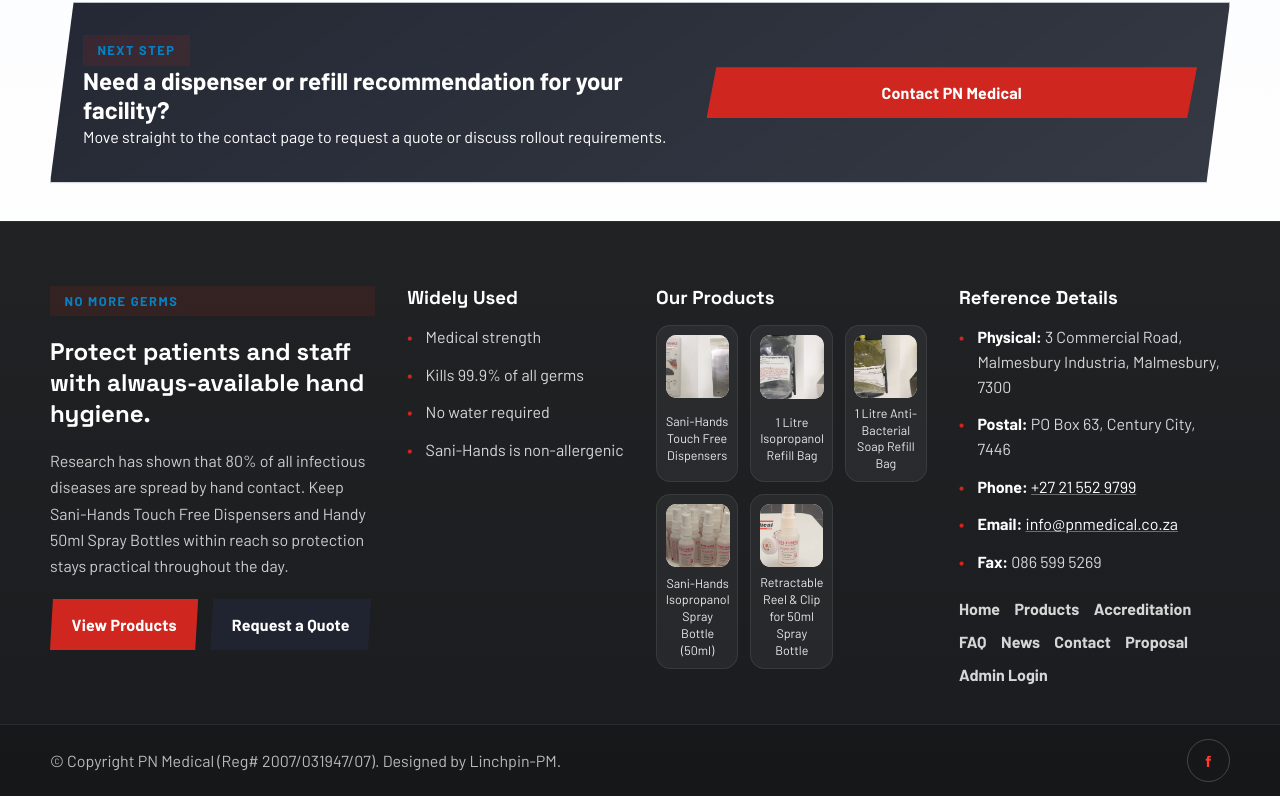
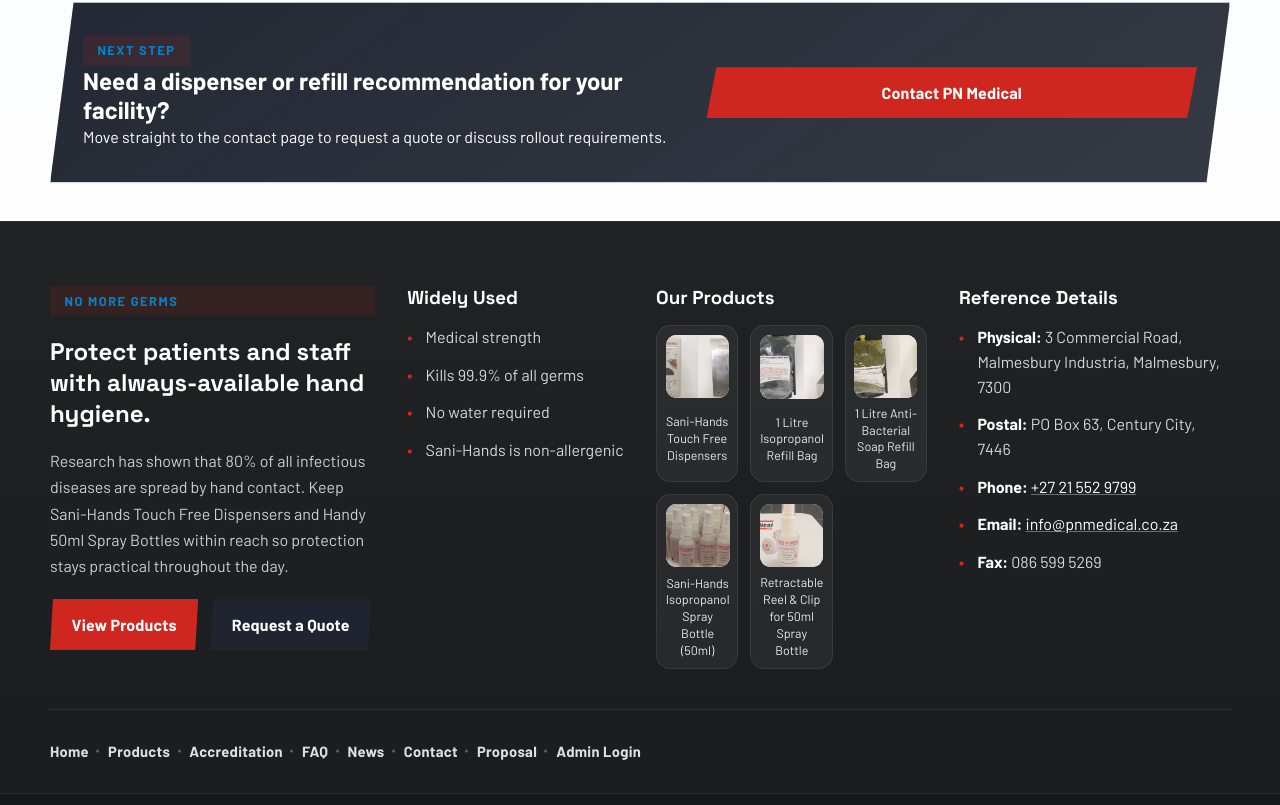
Before and after one commit to colourpixdev/pnmedical, a plain HTML site: page index.html in a window 1280 px wide. Shown: the part 3004-3809 px from the top of the page. Drawn offline with Linux system fonts and the light colour scheme.

Commit message:
Deploy latest site updates and footer/card improvements

```diff
--- a/site.js
+++ b/site.js
@@ -660,7 +660,7 @@
 
 function renderFooter(navigation) {
     const productTiles = siteDataset.products.slice(0, 6).map((product) => `<a class="site-footer__product" href="products.html"><img src="${product.imageSrc}" alt="${product.name}"><span>${product.name}</span></a>`).join("");
-    const footerLinks = navigation.map((item) => `<a href="${item.href}">${item.label}</a>`).join("");
+    const footerLinks = navigation.map((item) => `<a class="site-footer__link" href="${item.href}">${item.label}</a>`).join("");
 
     return `
         <footer class="site-footer">
@@ -699,13 +699,16 @@
                         <li><strong>Email:</strong> <a href="mailto:${siteDataset.topBar.email}">${siteDataset.topBar.email}</a></li>
                         <li><strong>Fax:</strong> 086 599 5269</li>
                     </ul>
-                    <nav class="site-footer__nav" aria-label="Footer navigation">${footerLinks}<a href="proposal/">Proposal</a><a href="admin.html">Admin Login</a></nav>
                 </section>
+            </div>
+
+            <div class="container">
+                <nav class="site-footer__nav" aria-label="Footer navigation">${footerLinks}<a class="site-footer__link" href="proposal/">Proposal</a><a class="site-footer__link" href="admin.html">Admin Login</a></nav>
             </div>
 
             <div class="site-footer__bottom">
                 <div class="container site-footer__bottom-inner">
-                    <p>© Copyright PN Medical (Reg# 2007/031947/07). Designed by Linchpin-PM.</p>
+                    <p class="site-footer__credit">© Copyright PN Medical (Reg# 2007/031947/07). CMS designed and developed by <img src="logos/Colourpix%20Logo.png" alt="Colourpix Web Development" class="site-footer__credit-logo"> Colourpix Web Development.</p>
                     <a href="https://www.facebook.com/sanihandssa/" target="_blank" rel="noopener noreferrer" aria-label="PN Medical Facebook">f</a>
                 </div>
             </div>
--- a/styles.css
+++ b/styles.css
@@ -1353,19 +1353,63 @@
 
 .site-footer__nav {
     display: flex;
-    gap: 0.9rem;
     flex-wrap: wrap;
-    margin-top: 0.5rem;
+    align-items: center;
+    gap: 0.7rem 1.2rem;
+    padding: 1.75rem 0;
+    border-top: 1px solid rgba(255, 255, 255, 0.08);
 }
 
 .site-footer__nav a {
+    position: relative;
     color: var(--white);
     font-weight: 700;
-    opacity: 0.82;
-}
-
-.site-footer__nav a:hover {
+    font-size: 0.92rem;
+    letter-spacing: 0.02em;
+    opacity: 0.86;
+    white-space: nowrap;
+    padding: 0.3rem 0;
+    transition: opacity 180ms ease;
+}
+
+.site-footer__link {
+    text-decoration: none;
+}
+
+.site-footer__nav a::before {
+    content: "";
+    position: absolute;
+    left: 0;
+    bottom: -0.1rem;
+    width: 100%;
+    height: 2px;
+    border-radius: 999px;
+    background: linear-gradient(90deg, rgba(244, 123, 32, 0.9), rgba(31, 94, 168, 0.9));
+    transform: scaleX(0);
+    transform-origin: left;
+    transition: transform 180ms ease;
+}
+
+.site-footer__nav a:hover,
+.site-footer__nav a:focus-visible {
     opacity: 1;
+}
+
+.site-footer__nav a:hover::before,
+.site-footer__nav a:focus-visible::before {
+    transform: scaleX(1);
+}
+
+.site-footer__nav a:not(:last-child)::after {
+    content: "";
+    position: absolute;
+    top: 50%;
+    right: -0.65rem;
+    transform: translateY(-50%);
+    width: 3px;
+    height: 3px;
+    border-radius: 50%;
+    background: rgba(255, 255, 255, 0.35);
 }
 
 .site-footer__bottom {
@@ -1385,6 +1429,21 @@
 
 .site-footer__bottom-inner p {
     margin: 0;
+}
+
+.site-footer__credit {
+    display: flex;
+    align-items: center;
+    flex-wrap: wrap;
+    gap: 0.4rem;
+}
+
+.site-footer__credit-logo {
+    height: 1.05rem;
+    width: auto;
+    vertical-align: middle;
+    opacity: 0.72;
+    filter: grayscale(35%);
 }
 
 .site-footer__bottom-inner a {
@@ -1411,6 +1470,19 @@
 
 @media (max-width: 760px) {
     .site-footer__grid {
+
+    .site-footer__nav {
+        justify-content: flex-start;
+        gap: 0.6rem 1rem;
+    }
+
+    .site-footer__nav a {
+        font-size: 0.88rem;
+    }
+
+    .site-footer__nav a:not(:last-child)::after {
+        right: -0.5rem;
+    }
         grid-template-columns: 1fr;
     }
 
```
Also changed, not shown: 1 other file.
